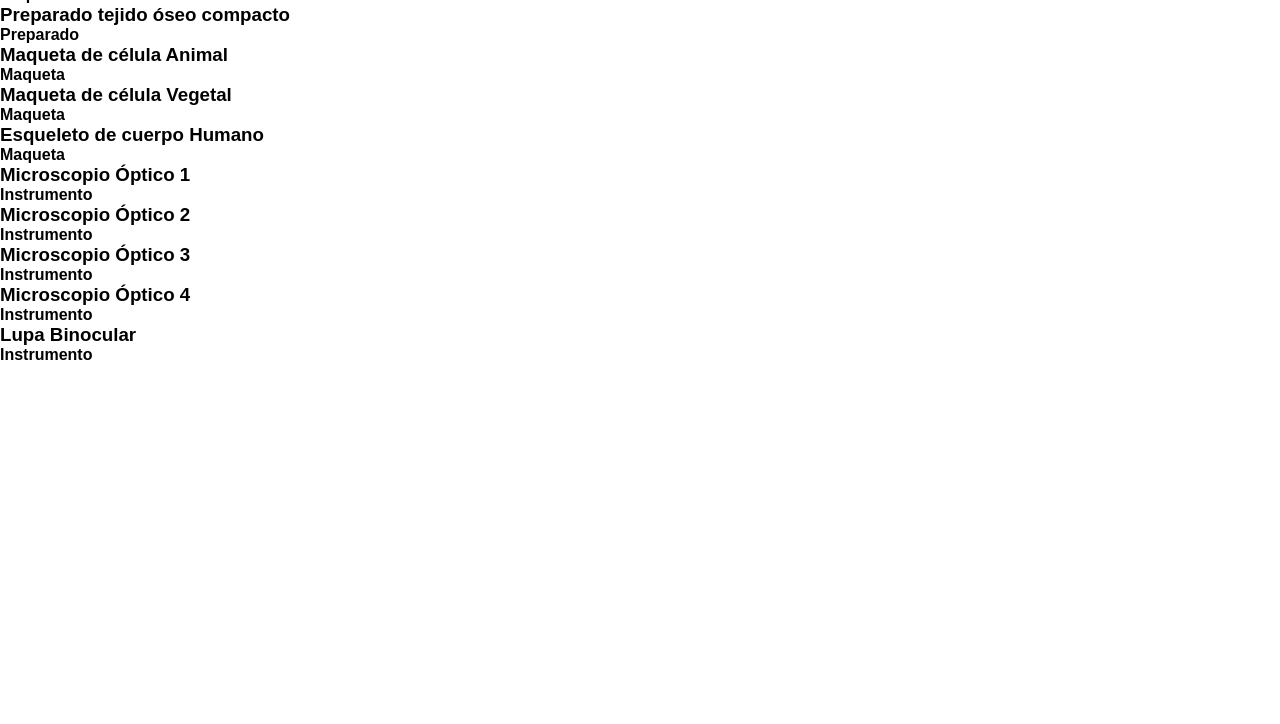
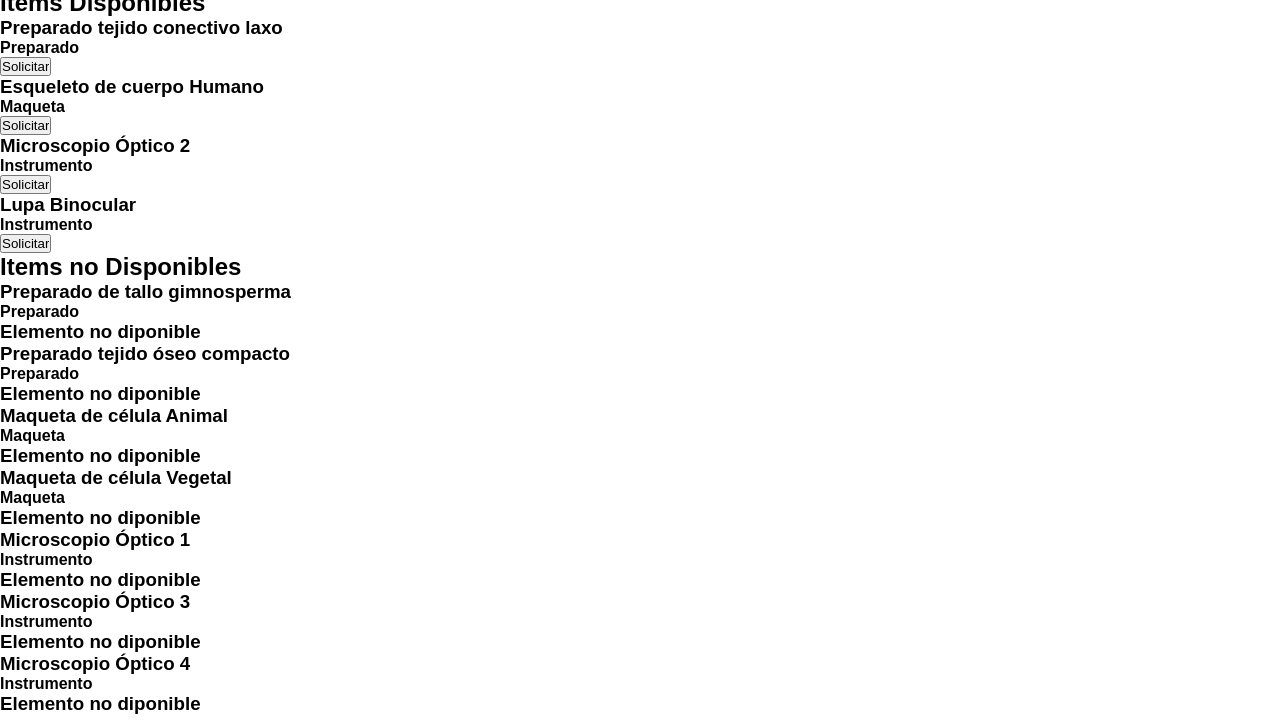
Before and after one commit to KatriEsFa/ProyectoFinalEspino, a website: page sections/userindex.html in a window 1280 px wide. Shown: the part 76-800 px from the top of the page. Drawn offline with Linux system fonts and the light colour scheme; a web font is replaced by a local one.

Commit message:
Se arregló el conjunto de items prestables que hay y como se presentan

```diff
--- a/SCSS/layout/_header.scss
+++ b/SCSS/layout/_header.scss
@@ -10,6 +10,7 @@
     width: 100%;
     background-color: $colorMain;
     position: fixed;
+    top: 0px;
     font-size: 16px;
 
 
--- a/SCSS/main.scss
+++ b/SCSS/main.scss
@@ -4,3 +4,4 @@
 @import "./base/backgroundstyles";
 @import "./layout/forms";
 @import "./views/indexstyle";
+@import "./views/userindex";
--- /dev/null
+++ b/SCSS/views/_userindex.scss
@@ -0,0 +1,3 @@
+main {
+    margin-top: 65px;
+}
--- a/script/components/itemsinventario.js
+++ b/script/components/itemsinventario.js
@@ -1,22 +1,34 @@
 
 window.addEventListener('DOMContentLoaded', showItems);
 function showItems() {
-    const itemsList = document.getElementById("itemsList");
+    const availableItemsList = document.getElementById("availableItemsList");
+    const notAvailableItemsList = document.getElementById("notAvailableItemsList");
+
     fetch("/script/data/arrayitems.json")
         .then((response) => response.json())
         .then((data) => (
-
             data.forEach(element => {
-                const li = document.createElement("li");
-                li.classList.add("item")
-                li.innerHTML =
-                    `
+                if (element.prestamo === false) {
+                    const li = document.createElement("li");
+                    li.classList.add("availableItem")
+                    li.innerHTML =
+                        `
                     <h3>${element.nombreItem}</h3>
                     <h4>${element.tipo}</h4>
-
-                `
-                itemsList.append(li)
-
+                    <input type="button" value="Solicitar">
+                        `
+                    availableItemsList.append(li)
+                } else {
+                    const li2 = document.createElement("li");
+                    li2.classList.add("unavailableItem")
+                    li2.innerHTML =
+                        `
+                    <h3>${element.nombreItem}</h3>
+                    <h4>${element.tipo}</h4>
+                    <h3>Elemento no diponible</h3>
+                        `
+                    notAvailableItemsList.append(li2)
+                }
             })
         )
         )
--- a/sections/userindex.html
+++ b/sections/userindex.html
@@ -34,10 +34,20 @@
     </header>
     <main>
         <div class="mostrarItems">
-            <ul id="itemsList">
+            <h2>Items Disponibles</h2>
+            <ul id="availableItemsList">
 
             </ul>
-        </div>
+            <h2>Items no Disponibles</h2>
+            <ul id="notAvailableItemsList">
+                <!-- <li>a</li>
+                <li>b</li>
+                <li>c</li>
+                <li>d</li>
+                <li>e</li>
+                <li>f</li> -->
+
+            </ul>
 
 
     </main>
```
Also changed, not shown: CSS/main.css.
